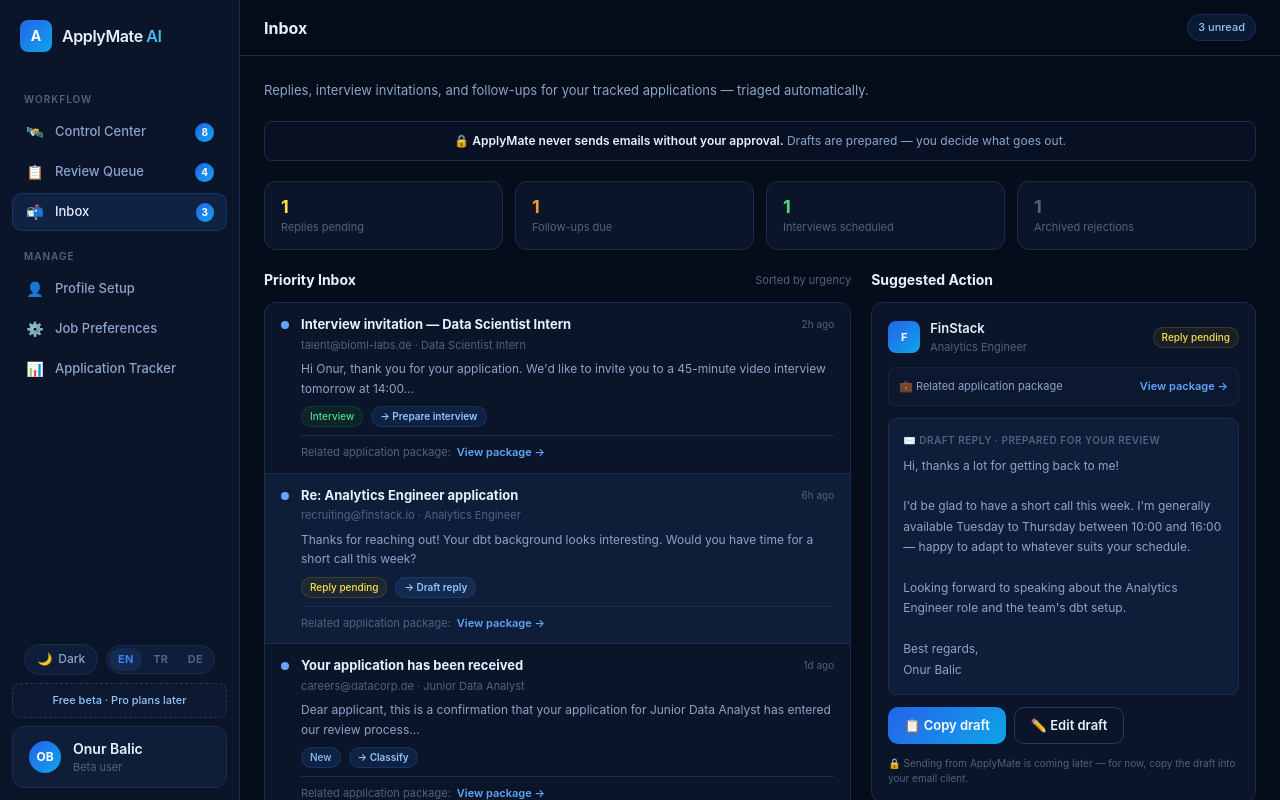
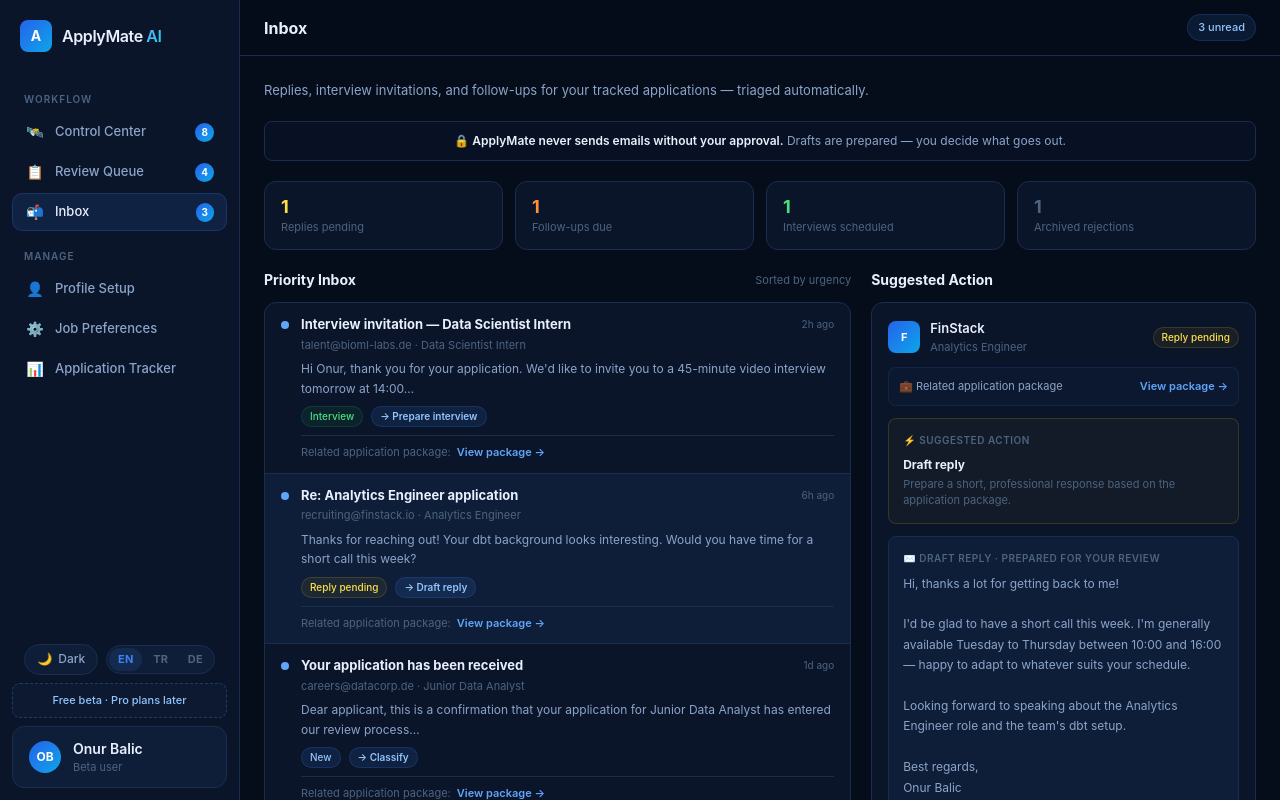
Before and after one commit to onurbalicc/applymate-ai, a Next.js app: page /inbox in a window 1280 px wide. Shown: the top 800 px of the page. Built offline with nearby package versions, Linux system fonts and the light colour scheme.

Commit message:
feat: add contextual inbox actions

```diff
--- a/app/inbox/page.tsx
+++ b/app/inbox/page.tsx
@@ -254,6 +254,45 @@ export default function InboxPage() {
                       </div>
                     )}
 
+                    {/* Contextual Action Block */}
+                    {selected.type !== "new" && (
+                      <div
+                        className="rounded-lg p-3.5 mb-3 flex flex-col gap-2"
+                        style={{
+                          background: selected.type === "interview"
+                            ? "rgba(34,197,94,0.04)"
+                            : selected.type === "rejection"
+                            ? "var(--bg-overlay)"
+                            : "rgba(250,204,21,0.03)",
+                          border: `1px solid ${
+                            selected.type === "interview"
+                              ? "rgba(34,197,94,0.15)"
+                              : selected.type === "rejection"
+                              ? "var(--border-subtle)"
+                              : "rgba(250,204,21,0.15)"
+                          }`,
+                        }}
+                      >
+                        <div className="flex items-center gap-1.5">
+                          <span className="text-[10px] font-semibold uppercase tracking-wider" style={{ color: "var(--text-muted)" }}>
+                            ⚡ Suggested Action
+                          </span>
+                        </div>
+                        <div>
+                          <p className="text-[12px] font-bold" style={{ color: "var(--text-primary)" }}>
+                            {selected.type === "interview" && t("inbox.actionPrepInterview")}
+                            {(selected.type === "reply" || selected.type === "follow-up") && t("inbox.actionDraftReply")}
+                            {selected.type === "rejection" && t("inbox.actionReviewFeedback")}
+                          </p>
+                          <p className="text-[11px] mt-0.5" style={{ color: "var(--text-muted)" }}>
+                            {selected.type === "interview" && t("inbox.actionPrepInterviewSub")}
+                            {(selected.type === "reply" || selected.type === "follow-up") && t("inbox.actionDraftReplySub")}
+                            {selected.type === "rejection" && t("inbox.actionReviewFeedbackSub")}
+                          </p>
+                        </div>
+                      </div>
+                    )}
+
                     {selected.id === suggestedReply.forMessageId ? (
                       <>
                         <div
@@ -283,9 +322,13 @@ export default function InboxPage() {
                           {t(hintKeys[selected.type])}
                         </p>
                         <div className="flex flex-wrap gap-2">
-                          {selected.type === "interview" ? (
-                            <Link href="/review?job=2" className="dash-btn dash-btn--primary text-[12px]">
+                          {selected.type === "interview" && selected.jobIndex !== undefined ? (
+                            <Link href={`/review?job=${selected.jobIndex}`} className="dash-btn dash-btn--primary text-[12px]">
                               {t("inbox.openPrep")}
+                            </Link>
+                          ) : selected.type === "rejection" && selected.jobIndex !== undefined ? (
+                            <Link href={`/review?job=${selected.jobIndex}`} className="dash-btn dash-btn--outline text-[12px]">
+                              🔍 {t("inbox.actionReviewFeedback")}
                             </Link>
                           ) : (
                             <button className="dash-btn dash-btn--outline text-[12px]">
--- a/app/lib/translations.ts
+++ b/app/lib/translations.ts
@@ -443,6 +443,12 @@ const en = {
   "inbox.selectMessage": "Select a message to see the suggested action.",
   "inbox.relatedPackage": "Related application package",
   "inbox.viewPackage": "View package",
+  "inbox.actionPrepInterview": "Prepare for interview",
+  "inbox.actionPrepInterviewSub": "Use the application package to prepare talking points for this role.",
+  "inbox.actionDraftReply": "Draft reply",
+  "inbox.actionDraftReplySub": "Prepare a short, professional response based on the application package.",
+  "inbox.actionReviewFeedback": "Review feedback",
+  "inbox.actionReviewFeedbackSub": "Use this reply to improve future application packages.",
   "inbox.rulesTitle": "Follow-up Rules",
   "inbox.rule1": "No reply after 7 days → prepare a polite follow-up draft",
   "inbox.rule2": "Stop after 2 follow-up attempts per application",
@@ -909,6 +915,12 @@ const tr: Record<TKey, string> = {
   "inbox.selectMessage": "Önerilen aksiyonu görmek için bir mesaj seç.",
   "inbox.relatedPackage": "Related application package",
   "inbox.viewPackage": "View package",
+  "inbox.actionPrepInterview": "Prepare for interview",
+  "inbox.actionPrepInterviewSub": "Use the application package to prepare talking points for this role.",
+  "inbox.actionDraftReply": "Draft reply",
+  "inbox.actionDraftReplySub": "Prepare a short, professional response based on the application package.",
+  "inbox.actionReviewFeedback": "Review feedback",
+  "inbox.actionReviewFeedbackSub": "Use this reply to improve future application packages.",
   "inbox.rulesTitle": "Takip Kuralları",
   "inbox.rule1": "7 gün yanıt yoksa → nazik bir takip taslağı hazırla",
   "inbox.rule2": "Başvuru başına 2 takip denemesinden sonra dur",
@@ -1371,6 +1383,12 @@ const de: Record<TKey, string> = {
   "inbox.selectMessage": "Wähle eine Nachricht, um die vorgeschlagene Aktion zu sehen.",
   "inbox.relatedPackage": "Related application package",
   "inbox.viewPackage": "View package",
+  "inbox.actionPrepInterview": "Prepare for interview",
+  "inbox.actionPrepInterviewSub": "Use the application package to prepare talking points for this role.",
+  "inbox.actionDraftReply": "Draft reply",
+  "inbox.actionDraftReplySub": "Prepare a short, professional response based on the application package.",
+  "inbox.actionReviewFeedback": "Review feedback",
+  "inbox.actionReviewFeedbackSub": "Use this reply to improve future application packages.",
   "inbox.rulesTitle": "Follow-up-Regeln",
   "inbox.rule1": "Keine Antwort nach 7 Tagen → höflichen Follow-up-Entwurf vorbereiten",
   "inbox.rule2": "Nach 2 Follow-up-Versuchen pro Bewerbung stoppen",
```
